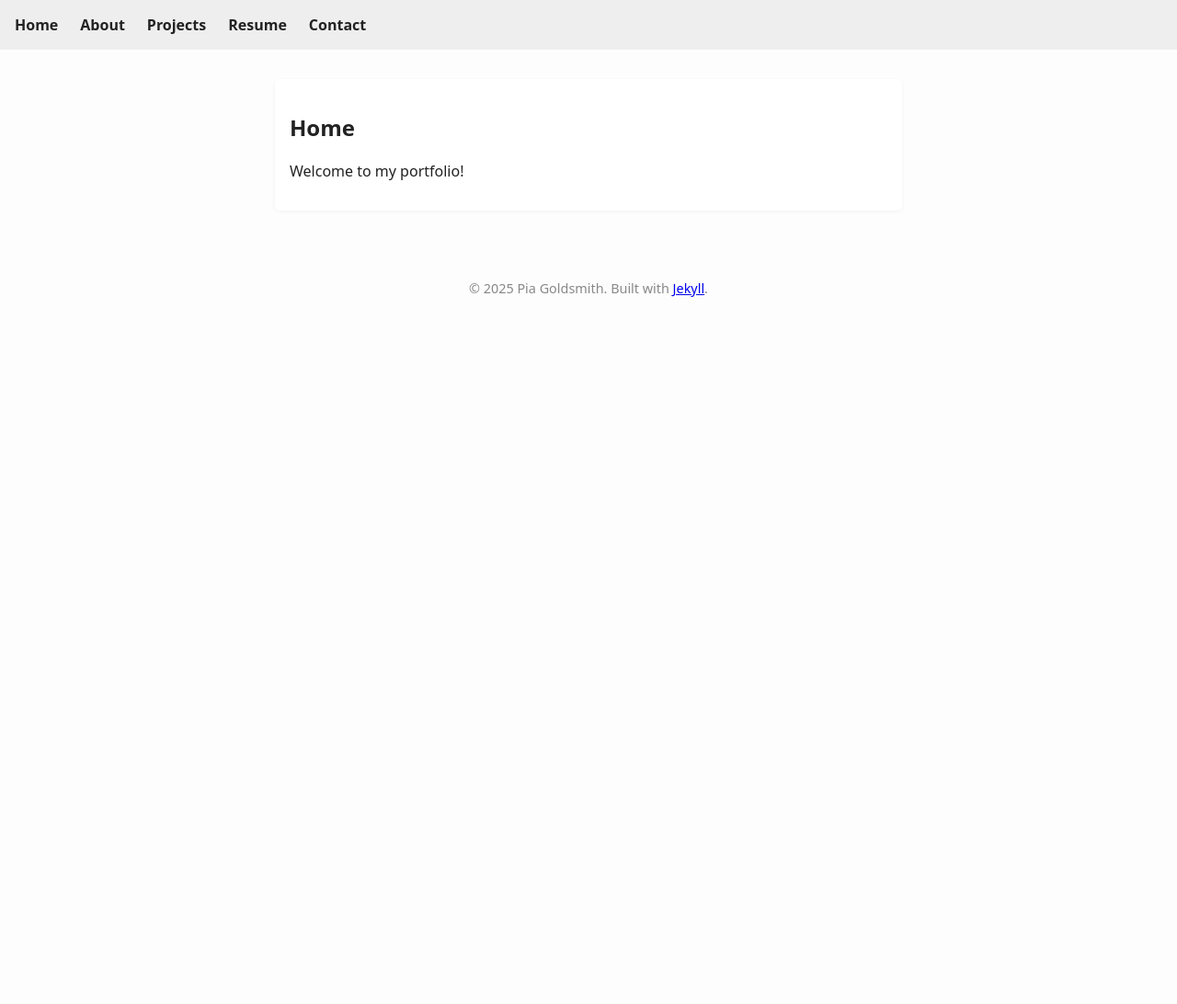
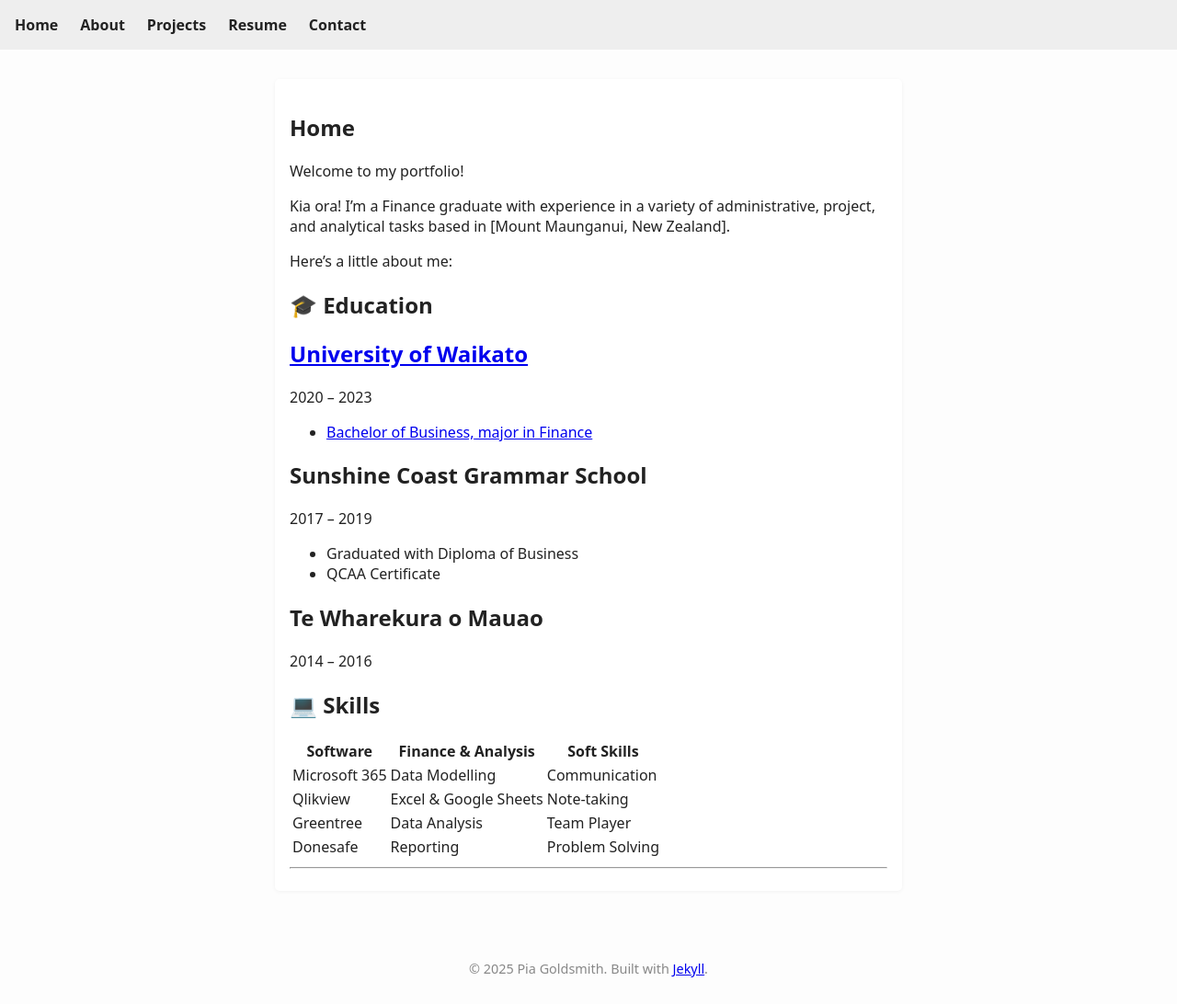
Before and after one commit to PiaGoldsmith/Portfolio, a Jekyll site: the page built from index.md, in a window 1280 px wide. Shown: the whole page at 92% size. Built offline with Jekyll 4.4.1, drawn with Linux system fonts in a browser that asks for light colours; before the commit the page ends 900 px from its top, so only the background shows below that.

Commit message:
updating home page

```diff
--- a/index.md
+++ b/index.md
@@ -4,3 +4,31 @@ title: Home
 ---
 
 Welcome to my portfolio!
+
+Kia ora! I’m a Finance graduate with experience in a variety of administrative, project, and analytical tasks based in [Mount Maunganui, New Zealand].
+
+Here’s a little about me:
+
+# 🎓 Education
+## [University of Waikato](https://github.com/user-attachments/files/18858004/Academic.Record.pdf)
+2020 – 2023
+* [Bachelor of Business, major in Finance](https://github.com/user-attachments/files/18858010/Certificate.pdf)
+
+## Sunshine Coast Grammar School
+2017 – 2019
+* Graduated with Diploma of Business
+* QCAA Certificate
+
+## Te Wharekura o Mauao
+2014 – 2016
+
+# 💻 Skills
+
+| Software           | Finance & Analysis    | Soft Skills           |
+|--------------------|---------------------- |-----------------------|
+| Microsoft 365      | Data Modelling        | Communication         |
+| Qlikview           | Excel & Google Sheets | Note-taking           |
+| Greentree          | Data Analysis         | Team Player           |
+| Donesafe           | Reporting             | Problem Solving       |
+
+---
```
